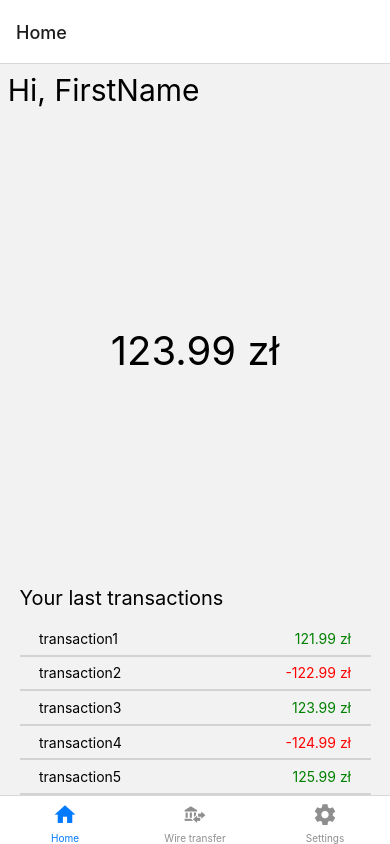
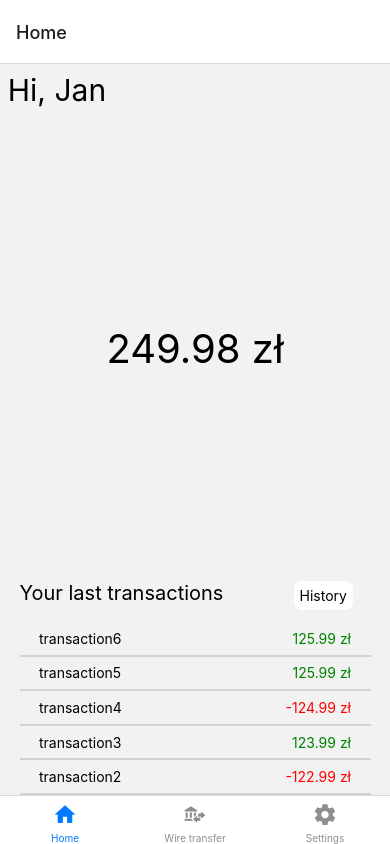
Before and after one commit to StaPauli/BankMobile, a React Native app: screen / in a window 390 px wide. Built offline with nearby package versions, Linux system fonts and the light colour scheme.

Commit message:
Setting screen created, cleaning up code, minor errors fixed

```diff
--- a/src/Home/homepage.js
+++ b/src/Home/homepage.js
@@ -1,50 +1,77 @@
-import { FlatList, StyleSheet, Text, View } from 'react-native';
+import { FlatList, StyleSheet, Text, View,Pressable,Alert } from 'react-native';
 import { NativeBaseProvider, Box } from 'native-base';
 import { mockUser } from '../mockUser';
 import showWireTransfer from '../WireTransfer/wireTransfer';
+import showSettings from '../Settings/settings';
 import { NavigationContainer } from '@react-navigation/native';
 import { createNativeStackNavigator } from '@react-navigation/native-stack';
 import { createBottomTabNavigator } from '@react-navigation/bottom-tabs';
 import MaterialCommunityIcons from 'react-native-vector-icons/MaterialCommunityIcons';
 
-const endpointLink = 'exp://192.168.0.6:19000';
+
+const Tab = createBottomTabNavigator();
 
 function HomeScreen(){
     let tmpOverall = 0.00;
+
     mockUser.transactionHistory.forEach(item => {
         tmpOverall += parseFloat(item.value);
     });
-    mockUser.overall=tmpOverall;
+    const calculatedOverall = tmpOverall;
+    mockUser.overall=calculatedOverall;
+
+    let transactionHistoryList=[];
+    if(mockUser.transactionHistory.length >= 5){
+        transactionHistoryList=mockUser.transactionHistory.reverse().slice(0, 5);
+    }
+    else{
+        transactionHistoryList=mockUser.transactionHistory.reverse();
+    }
+
+    const renderItem = ({item}) => (
+        <View style={styles.transactionHistoryRow}>
+            <Text >{item.key}</Text>
+            <Text style={ (item.type == 'in') ? styles.transactionIn : styles.transactionOut }>
+                {item.value} zł</Text>
+        </View>
+     );
+
     return(
             <View style={styles.homePageHeader}>
                 <View style={styles.nameContainer}>
                     <Text style={styles.name}>Hi, {mockUser.firstName}</Text>
                 </View>
                 <View style={styles.overallContainer}>
-                    <Text style={styles.overall}>{mockUser.overall.toFixed(2)} zł</Text>
+                    <Text style={styles.overall}>{calculatedOverall.toFixed(2)} zł</Text>
                 </View>
                 <View>
-                    <Text style={{ marginLeft : '5%',marginBottom: '3%', fontSize: 20 }}>Your last transactions</Text>
+                    <View style={styles.transactionHeader}>
+                        <Text style={{fontSize: 20}}>Your last transactions</Text>
+                        <Pressable
+                            onPress={() => {
+                              Alert.alert('transaction history soon!');
+                            }}
+                            style={({pressed}) => [
+                              {
+                                backgroundColor: pressed ? 'rgb(210, 230, 255)' : 'white',
+                              },
+                              styles.wrapperCustom,
+                            ]}>
+
+                        <Text>History</Text></Pressable>
+                    </View>
                     <FlatList
-                        data={ mockUser.transactionHistory }
-                        renderItem={({item}) =>
-                        <View style={styles.transactionHistoryRow}>
-                            <Text >{item.key}</Text>
-                            <Text style={ (item.type == 'in') ? styles.transactionIn : styles.transactionOut }>
-                                {item.value} zł</Text>
-                        </View>
-                         }
+                        data={ transactionHistoryList }
+                        renderItem={renderItem}
                     ></FlatList>
                 </View>
             </View>
         );
 }
-//TODO: setting view instead of example text
-function ExampleSettings(){
+
+function SettingsView(){
     return (
-        <View>
-          <Text>Settings</Text>
-        </View>
+        showSettings()
     );
 }
 
@@ -53,8 +80,6 @@ function WireTransferView(){
         showWireTransfer()
     );
 }
-
-const Tab = createBottomTabNavigator();
 
 export default function showHomePage () {
     return (
@@ -80,7 +105,7 @@ export default function showHomePage () {
                        }}/>
                 <Tab.Screen
                     name='Settings'
-                    component={ExampleSettings}
+                    component={SettingsView}
                     options={{
                         tabBarLabel: 'Settings',
                         tabBarIcon: ({ color, size }) => (
@@ -113,6 +138,12 @@ const styles = StyleSheet.create({
         alignItems: 'center',
         justifyContent: 'center'
     },
+    transactionHeader: {
+        flexDirection:'row',
+        justifyContent: 'space-between',
+        marginHorizontal : '5%',
+        marginBottom: '3%',
+    },
     transactionHistoryRow: {
        flex:2,
        flexDirection: 'row',
@@ -130,5 +161,10 @@ const styles = StyleSheet.create({
     },
     transactionIn: {
         color:'green'
-    }
+    },
+      wrapperCustom: {
+        borderRadius: 8,
+        padding: 6,
+        marginRight:'5%'
+      },
 });
--- /dev/null
+++ b/src/Settings/settings.js
@@ -0,0 +1,47 @@
+import { Image, StyleSheet, Text, View, Pressable,Alert } from 'react-native';
+import { mockUser } from '../mockUser';
+
+
+export default function showSettings(){
+    return (
+        <View >
+            <View>
+                <Pressable
+                    onPress={() => {
+                      Alert.alert('photo change soon!');
+                    }}
+                    style={({pressed}) => [
+                      {
+                        backgroundColor: pressed ? 'transparent' : 'transparent',
+                      },
+                      styles.avatarContainer,
+                    ]}>
+                <Image source={mockUser.image.source} style={styles.avatar}/>
+                </Pressable>
+            </View>
+            <View>
+                <Text style={styles.username}>{mockUser.firstName} {mockUser.lastName}</Text>
+            </View>
+        </View>
+    );
+}
+
+const styles = StyleSheet.create({
+    avatarContainer: {
+        justifyContent: 'center',
+        alignItems: 'center',
+        paddingTop: '10%'
+    },
+    avatar: {
+        resizeMode: 'cover',
+        height: 250,
+        width: 250,
+        borderRadius: 200,
+        justifyContent: 'center',
+        alignItems: 'center',
+    },
+    username: {
+        fontSize: 20,
+        padding: '5%'
+    },
+})
--- a/src/WireTransfer/wireTransfer.js
+++ b/src/WireTransfer/wireTransfer.js
@@ -46,7 +46,7 @@ export default function showWireTransfer () {
             <Button
                 style={{borderRadius: 20, width: '50%'}}
                 title='Accept'
-                onPress={() => { //here HTTP POST to DB
+                onPress={() => { //here HTTP POST to DB, HTTP PUT to User overall
                     Alert.alert('Wire transfer accepted (tmp alert)')
                 }}
                 color='#7bbdab'
--- a/src/mockUser.js
+++ b/src/mockUser.js
@@ -1,13 +1,20 @@
+import Images from './staticResources/index';
+
 export const mockUser = {
-    firstName : 'FirstName',
-    lastName : 'LastName',
+    firstName : 'Jan',
+    lastName : 'Kowalski',
     transactionHistory : [
         { key: 'transaction1', value : '121.99', type : 'in' },
         { key: 'transaction2', value : '-122.99', type : 'out' },
         { key: 'transaction3', value : '123.99', type : 'in' },
         { key: 'transaction4', value : '-124.99', type : 'out' },
-        { key: 'transaction5', value : '125.99', type : 'in' }
+        { key: 'transaction5', value : '125.99', type : 'in' },
+        { key: 'transaction6', value : '125.99', type : 'in' }
     ],
-    overall : 0.00
+    overall : 0.00,
+    image: {
+        source: Images.defaultImage,
+        isDefault: true
+    }
 
 }
--- /dev/null
+++ b/src/staticResources/index.js
@@ -0,0 +1,5 @@
+const images = {
+    defaultImage: require('./default_avatar.jpg')
+};
+
+export default images;
```
Also changed, not shown: src/staticResources/default_avatar.jpg (added).
